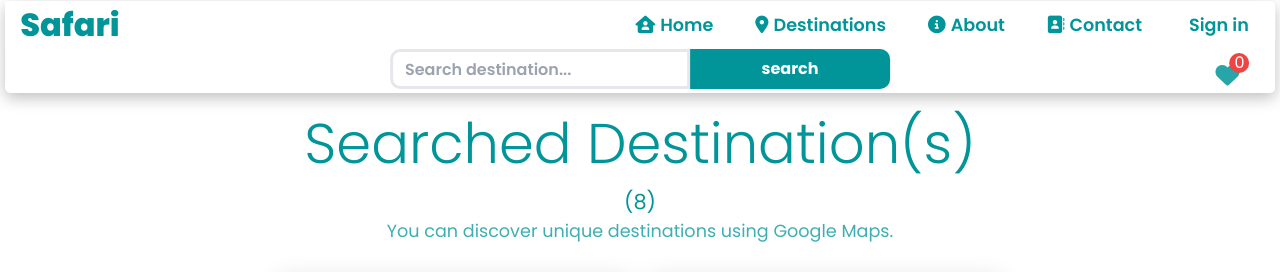
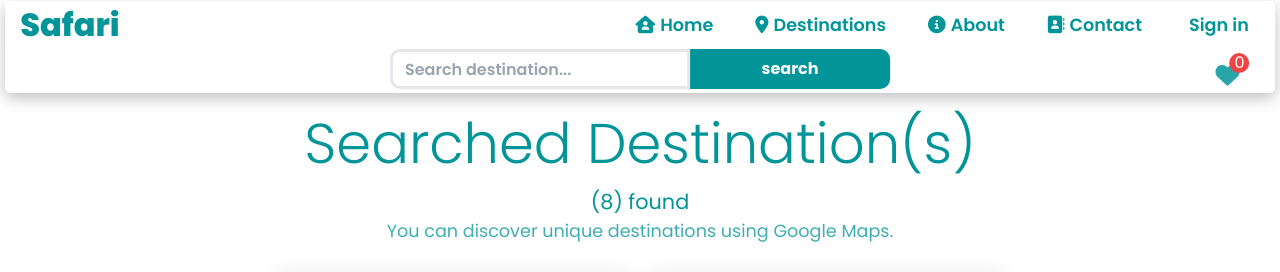
Before and after one commit to arnold-0803/Safari-Front-end-Web-Project, a React (Create React App) app: page /search in a window 1280 px wide. Shown: the top 272 px of the page. Built offline with nearby package versions, Linux system fonts and the light colour scheme; the HTML template or start-up script is replaced by a standard one.

Commit message:
fixed data endpoint for search

```diff
--- a/src/pages/SearchPage.jsx
+++ b/src/pages/SearchPage.jsx
@@ -35,7 +35,7 @@ const {data, loading, error} = useFetch("/db/db1.json");
             Searched Destination(s)
           </h2>
           <p className='text-[1.3rem] text-[#01959a]'>
-            ({filteredDestinations.length})
+            ({filteredDestinations.length}) found
           </p>
         <div>
           {filteredDestinations.length > 0 ? (
```
